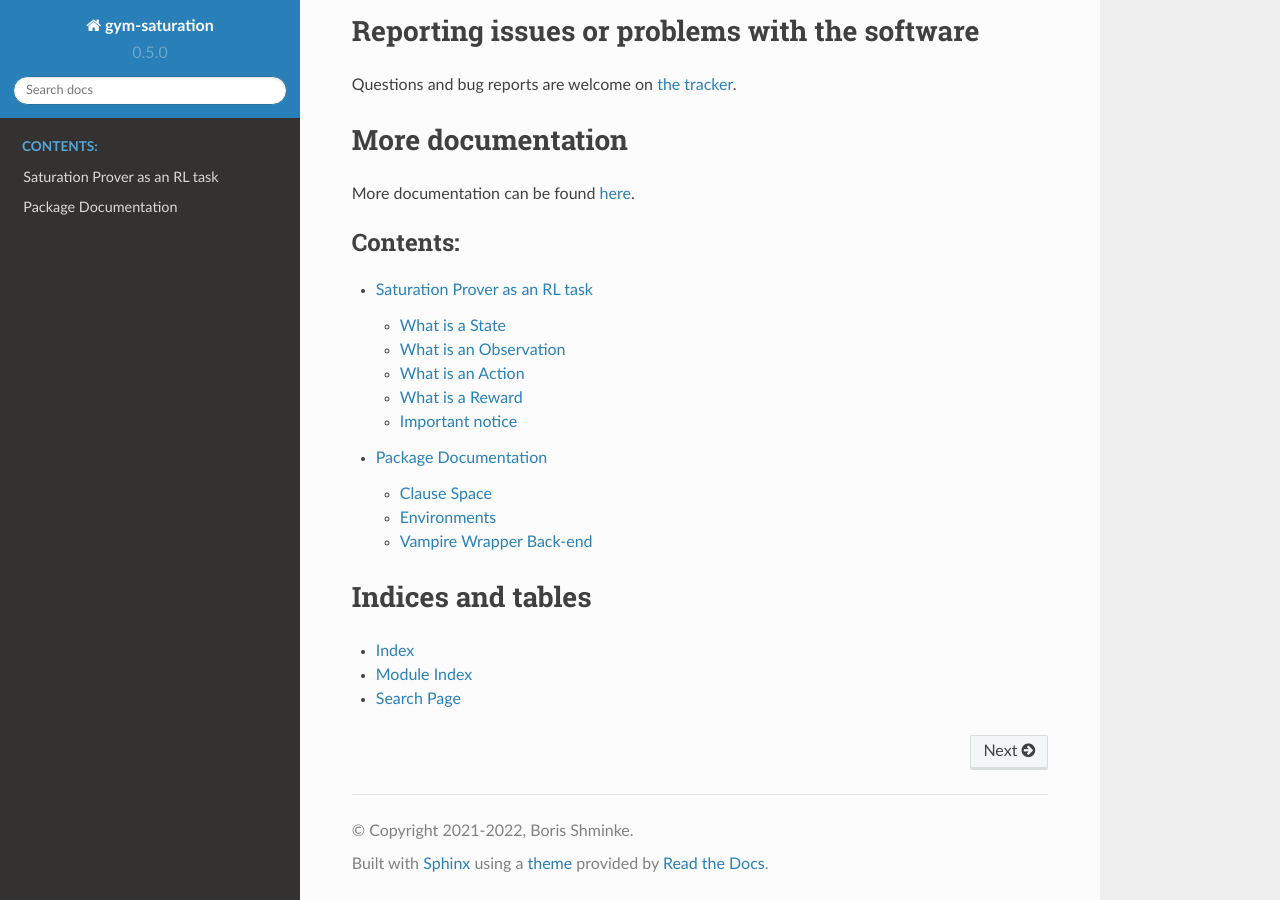
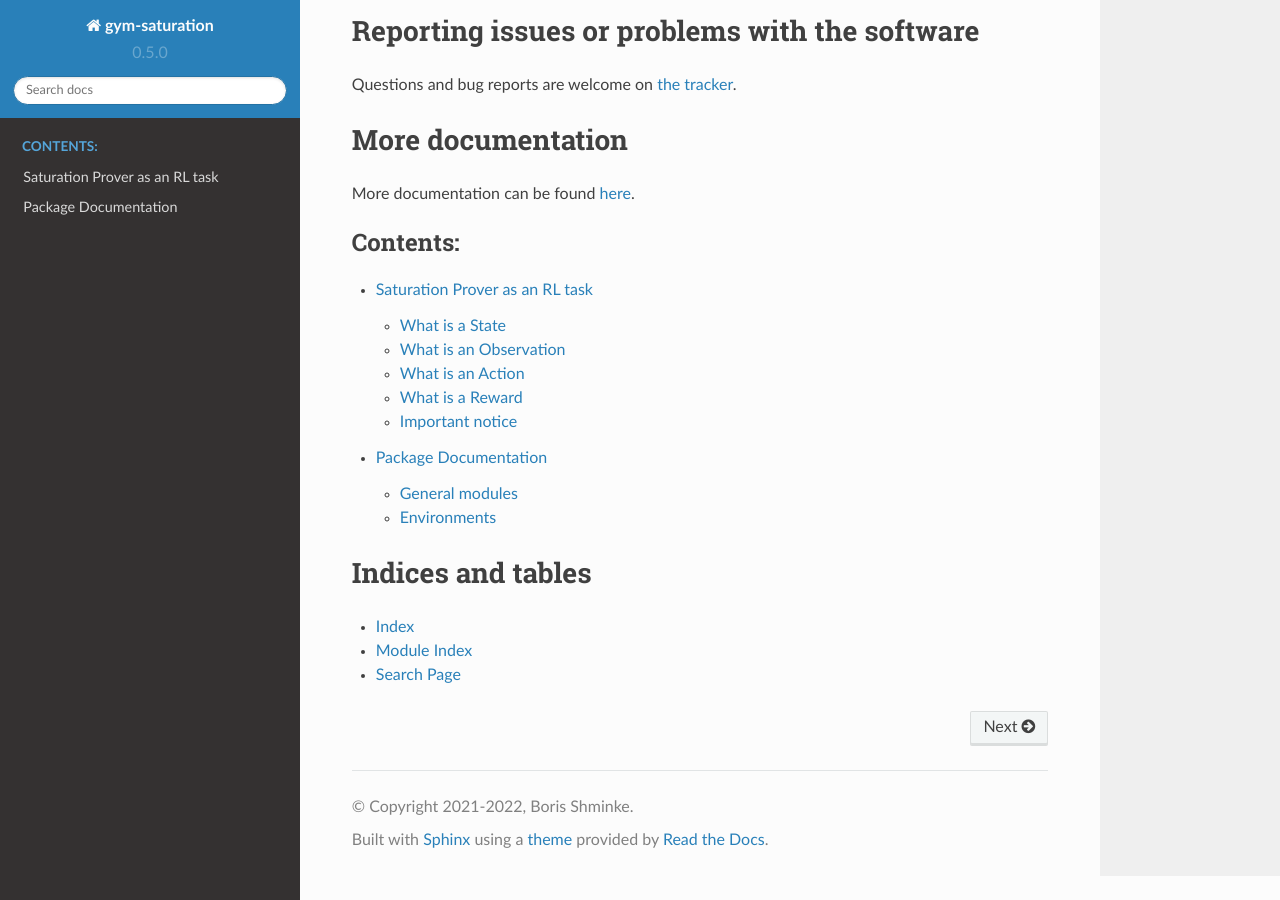
Before and after one commit to inpefess/gym-saturation, a Sphinx documentation site: the page built from doc/source/index.rst, in a window 1280 px wide and 900 px high, scrolled down 2324 px. Built offline with Sphinx 7.4.7 and the Read the Docs theme 2.0.0, drawn with Linux system fonts in a browser that asks for light colours.

```diff
--- a/doc/source/package-documentation.rst
+++ b/doc/source/package-documentation.rst
@@ -17,9 +17,15 @@
 Package Documentation
 ######################
 
-Clause Space
-*************
+General modules
+****************
 .. automodule:: gym_saturation.clause_space
+   :members:
+   :special-members: __init__, __call__
+.. automodule:: gym_saturation.vampire_wrapper
+   :members:
+   :special-members: __init__, __call__
+.. automodule:: gym_saturation.utils
    :members:
    :special-members: __init__, __call__
 
@@ -32,11 +38,3 @@ Environments
 .. automodule:: gym_saturation.envs.vampire_env
    :members:
    :special-members: __init__, __call__
-
-
-Vampire Wrapper Back-end
-************************
-
-.. automodule:: gym_saturation.vampire_wrapper
-   :members:
-   :special-members: __init__, __call__
```
